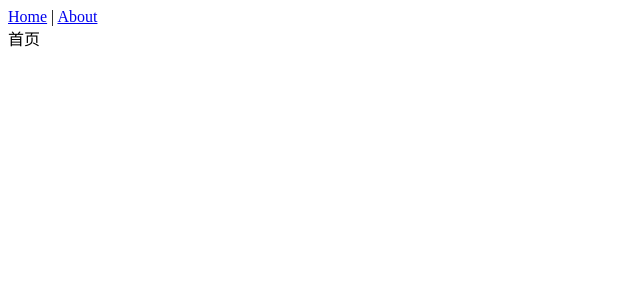
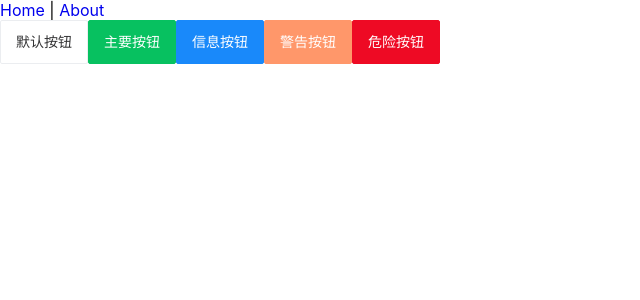
Before and after one commit to xuena413/toutiao-m, a Vue app: page / in a window 1280 px wide. Shown: the top 300 px of the page, without its empty margins (0-640 px from the left). Built offline with nearby package versions, Linux system fonts and the light colour scheme.

Commit message:
注册使用vant

```diff
--- a/package.json
+++ b/package.json
@@ -9,6 +9,7 @@
   },
   "dependencies": {
     "core-js": "^3.6.4",
+    "vant": "^2.5.5",
     "vue": "^2.6.11",
     "vue-router": "^3.1.5",
     "vuex": "^3.1.2"
--- a/src/main.js
+++ b/src/main.js
@@ -2,9 +2,11 @@
 import App from './App.vue'
 import router from './router'
 import store from './store'
+import Vant from 'vant'
+import 'vant/lib/index.css'
 
 Vue.config.productionTip = false
-
+Vue.use(Vant)
 new Vue({
   router,
   store,
--- a/src/views/home/index.vue
+++ b/src/views/home/index.vue
@@ -1,6 +1,10 @@
 <template>
   <div class="home">
-  首页
+  <van-button type="default">默认按钮</van-button>
+  <van-button type="primary">主要按钮</van-button>
+  <van-button type="info">信息按钮</van-button>
+  <van-button type="warning">警告按钮</van-button>
+  <van-button type="danger">危险按钮</van-button>
   </div>
 </template>
 
```
Also changed, not shown: 1 other file (tests, documents, lock files or other folders).
